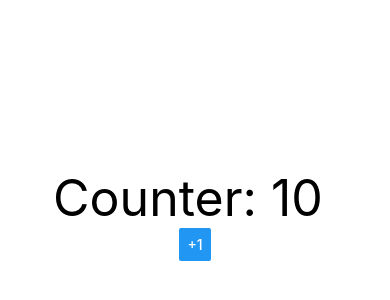
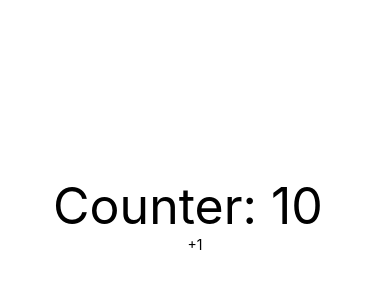
Before and after one commit to SoyDiego/ts-react-native-course, a React Native app in the folder 01-MyFirstApp/: screen / in a window 390 px wide. Shown: the part 208-508 px from the top of the page. Built offline with nearby package versions, Linux system fonts and the light colour scheme.

Commit message:
Added StyleSheet

```diff
--- a/01-MyFirstApp/src/screens/CounterScreen.tsx
+++ b/01-MyFirstApp/src/screens/CounterScreen.tsx
@@ -1,16 +1,32 @@
 /* eslint-disable react-native/no-inline-styles */
-import {View, Text, Button} from 'react-native';
+import {View, Text, TouchableOpacity, StyleSheet} from 'react-native';
 import React, {useState} from 'react';
+import {tsLiteralType} from '@babel/types';
 
 const CounterScreen = () => {
   const [counter, setCounter] = useState(10);
 
   return (
-    <View style={{flex: 1, justifyContent: 'center', alignItems: 'center'}}>
-      <Text style={{fontSize: 50}}>Counter: {counter} </Text>
-      <Button title="+1" onPress={() => setCounter(counter + 1)} />
+    <View style={styles.container}>
+      <Text style={styles.title}>Counter: {counter} </Text>
+      <TouchableOpacity onPress={() => setCounter(counter + 1)}>
+        <View>
+          <Text>+1</Text>
+        </View>
+      </TouchableOpacity>
     </View>
   );
 };
 
 export default CounterScreen;
+
+const styles = StyleSheet.create({
+  container: {
+    flex: 1,
+    justifyContent: 'center',
+    alignItems: 'center',
+  },
+  title: {
+    fontSize: 50,
+  },
+});
```
